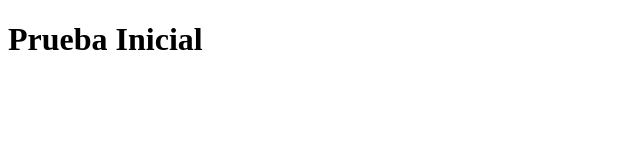
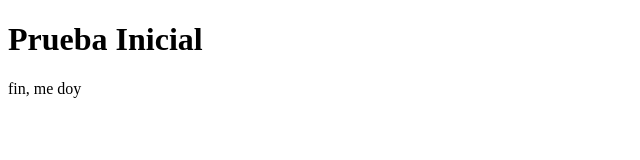
Before and after one commit to viviraplicaciones/prueba-especial-01, a plain HTML site: page index.html in a window 1280 px wide. Shown: the full height of the page, 0-640 px from the left. Drawn offline with Linux system fonts and the light colour scheme.

Commit message:
Update index.html

```diff
--- a/index.html
+++ b/index.html
@@ -7,7 +7,7 @@
 </head>
 <body>
     <h1>Prueba Inicial</h1>
-
+<p>fin, me doy</p>
     <scrip src="app.js></scrip>
 </body>
 </html>
```
